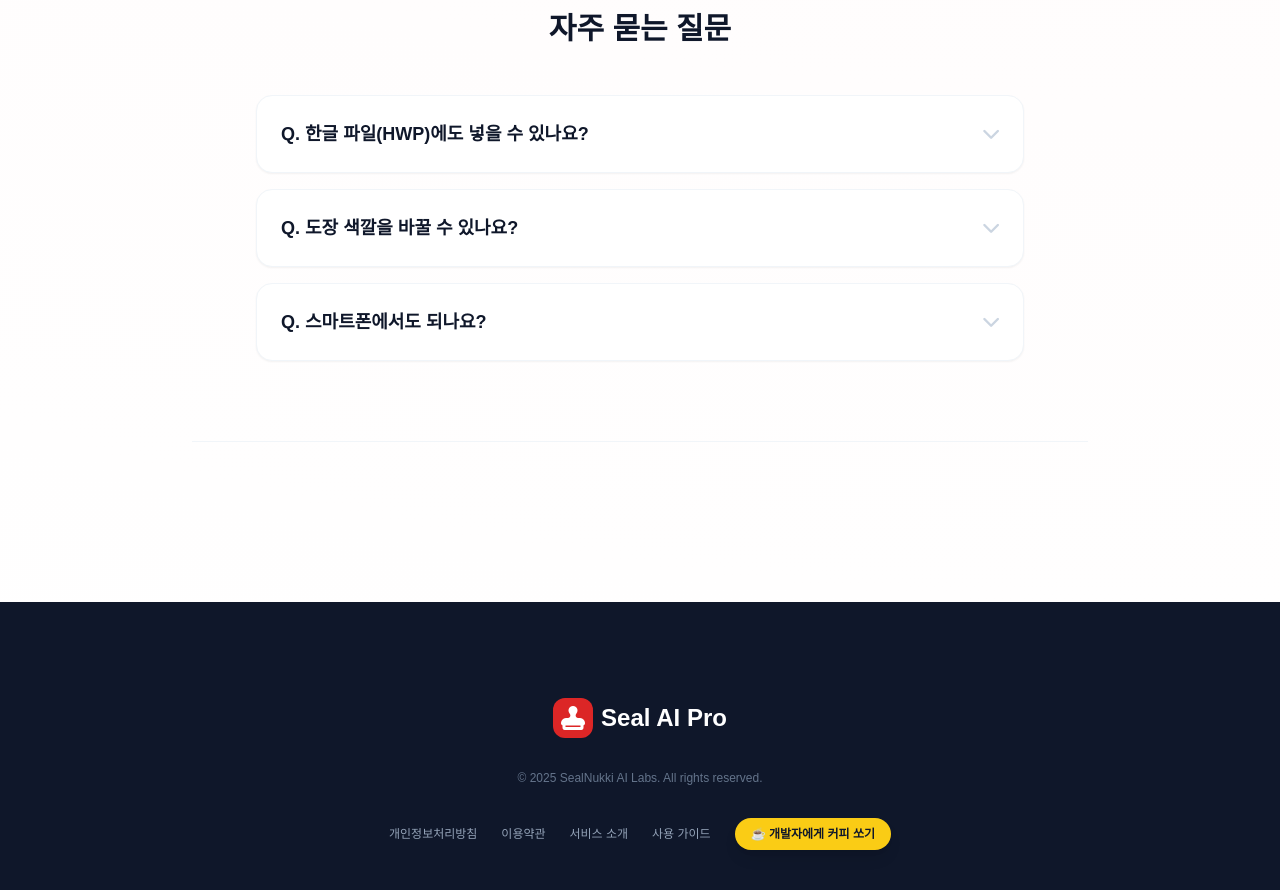
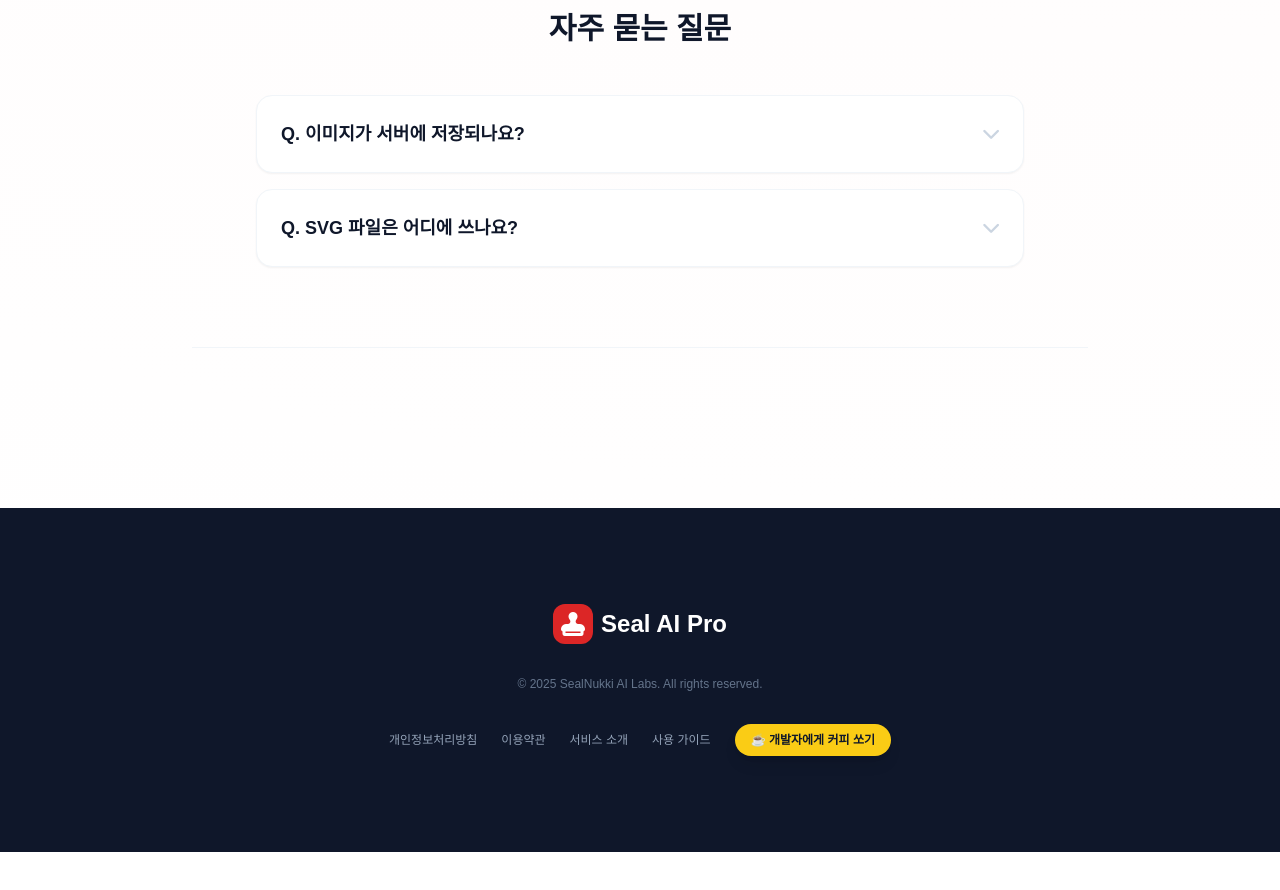
Before and after one commit to lala525404/stamp-remover, a React (Vite) app: page / in a window 1280 px wide. Shown: the part 3880-4770 px from the top of the page. After the commit the page ends 4732 px from the top, so only its background shows below. Built offline with nearby package versions, Linux system fonts and the light colour scheme; a web font is replaced by a local one.

Commit message:
Update App.tsx

```diff
--- a/App.tsx
+++ b/App.tsx
@@ -62,7 +62,9 @@ const TEXT = {
   title: "자주 묻는 질문",
   q1: "한글 파일(HWP)에도 넣을 수 있나요?", a1: "네, 가능합니다. [입력] -> [그림]으로 이미지를 넣고 속성을 '글 뒤로' 설정하세요.",
   q2: "도장 색깔을 바꿀 수 있나요?", a2: "물론입니다. '전문적인 리컬러' 기능으로 선명한 빨간색이나 검정색으로 변경 가능합니다.",
-      q3: "스마트폰에서도 되나요?", a3: "네, 별도 앱 설치 없이 아이폰/갤럭시 브라우저에서 바로 사용 가능합니다."
+  q3: "스마트폰에서도 되나요?", a3: "네, 별도 앱 설치 없이 아이폰/갤럭시 브라우저에서 바로 사용 가능합니다.",
+  q4: "이미지가 서버에 저장되나요?", a4: "아니요, 절대 저장되지 않습니다. 모든 처리는 사용자의 브라우저 내에서만 이루어지며 이미지가 외부로 전송되지 않습니다.",
+  q5: "SVG 파일은 어디에 쓰나요?", a5: "SVG는 벡터 파일로 아무리 확대해도 깨지지 않습니다. 대형 인쇄물, 어도비 일러스트레이터 등 디자인 작업에 적합합니다. 일반 문서 삽입에는 PNG로 충분합니다."
 },
     footer: {
       privacy: "개인정보처리방침", terms: "이용약관",
@@ -597,24 +599,17 @@ const App: React.FC = () => {
                 <div className="space-y-4 max-w-3xl mx-auto">
                     <details className="bg-white rounded-2xl border border-slate-100 p-6 cursor-pointer group hover:border-red-200 transition-colors shadow-sm">
     <summary className="font-bold flex justify-between items-center list-none text-slate-900 text-lg">
-                            <span>Q. {t.faq.q1}</span>
+        <span>Q. {t.faq.q4}</span>
         <span className="text-slate-300 group-open:rotate-180 transition-transform"><i className="fa-solid fa-chevron-down"></i></span>
     </summary>
-                        <p className="mt-6 text-slate-600 leading-loose pl-4 border-l-2 border-red-100">{t.faq.a1}</p>
+    <p className="mt-6 text-slate-600 leading-loose pl-4 border-l-2 border-red-100">{t.faq.a4}</p>
 </details>
 <details className="bg-white rounded-2xl border border-slate-100 p-6 cursor-pointer group hover:border-red-200 transition-colors shadow-sm">
     <summary className="font-bold flex justify-between items-center list-none text-slate-900 text-lg">
-                            <span>Q. {t.faq.q2}</span>
+        <span>Q. {t.faq.q5}</span>
         <span className="text-slate-300 group-open:rotate-180 transition-transform"><i className="fa-solid fa-chevron-down"></i></span>
     </summary>
-                        <p className="mt-6 text-slate-600 leading-loose pl-4 border-l-2 border-red-100">{t.faq.a2}</p>
-                    </details>
-                    <details className="bg-white rounded-2xl border border-slate-100 p-6 cursor-pointer group hover:border-red-200 transition-colors shadow-sm">
-                        <summary className="font-bold flex justify-between items-center list-none text-slate-900 text-lg">
-                            <span>Q. {t.faq.q3}</span>
-                            <span className="text-slate-300 group-open:rotate-180 transition-transform"><i className="fa-solid fa-chevron-down"></i></span>
-                        </summary>
-                        <p className="mt-6 text-slate-600 leading-loose pl-4 border-l-2 border-red-100">{t.faq.a3}</p>
+    <p className="mt-6 text-slate-600 leading-loose pl-4 border-l-2 border-red-100">{t.faq.a5}</p>
 </details>
                 </div>
             </section>
```
Lines whose indentation alone changed are shown as unchanged.
